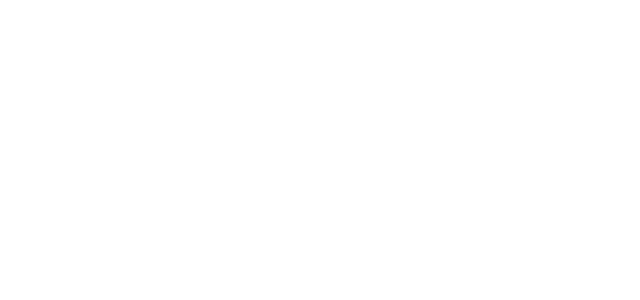
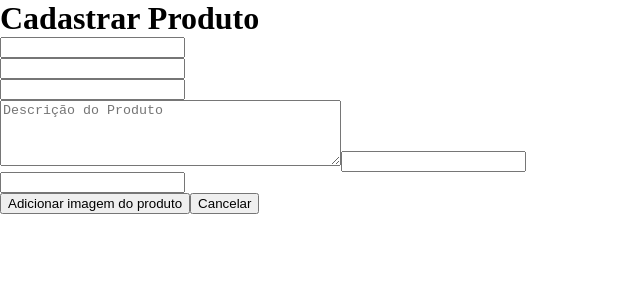
Before and after one commit to SintaxeNervosa/discoxp-site, a React (Vite) app: page /admin/product/register in a window 1280 px wide. Before the commit this address had no page. Shown: the top 300 px of the page, without its empty margins (0-640 px from the left). Built offline with nearby package versions, Linux system fonts and the light colour scheme.

Commit message:
Começo imgs

```diff
--- a/package.json
+++ b/package.json
@@ -15,6 +15,7 @@
     "react-dom": "^19.1.1",
     "react-router-dom": "^7.8.2",
     "react-toastify": "^11.0.5",
+    "swiper": "^12.0.1",
     "toastify-js": "^1.12.0"
   },
   "devDependencies": {
--- a/src/Routes.jsx
+++ b/src/Routes.jsx
@@ -6,6 +6,7 @@ const ListUser = lazy(() => import("./pages/listUser/listUser"));
 const Choice = lazy(() => import("./pages/choice/choice"));
 const UserRegister = lazy(() => import("./pages/userForm/UserFormPage"));
 const UserFormEdit = lazy(() => import("./pages/userForm/edit/UserFormEdit"));
+const ProductRegister = lazy(() => import("./pages/productForm/ProductFormRegister"))
 
 export default function RouteWeb() {
   return (
@@ -13,11 +14,14 @@ export default function RouteWeb() {
       <BrowserRouter>
         <Suspense fallback={<div>Carregando...</div>}>
           <Routes>
+            {/*Usuarios*/}
             <Route path="/login" element={<Login />} />
             <Route path="/users" element={<ListUser />} />
             <Route path="/choice" element={<Choice />} />
             <Route path="admin/register" element={<UserRegister />} />
             <Route path="admin/edit/:userid" element={<UserFormEdit />} />
+            {/*Produto*/}
+            <Route path="/admin/product/register" element={<ProductRegister/>}/>
           </Routes>
         </Suspense>
       </BrowserRouter>
--- /dev/null
+++ b/src/components/form/ProductForm.jsx
@@ -0,0 +1,83 @@
+import "./ProductForm.scss";
+
+import React, { useState } from "react";
+import { Swiper, SwiperSlide } from "swiper/react";
+import { Navigation, Pagination, Thumbs } from "swiper/modules";
+import "swiper/css";
+import "swiper/css/navigation";
+import "swiper/css/pagination";
+import "swiper/css/thumbs";
+import "./ProductForm.scss";
+
+export default function ProductForm() {
+    const [images, setImagens] = useState([]);
+    const [thumbSwiper, setThumbSwiper] = useState(null);
+
+    function QualImagemDIV() {
+        document.getElementById("file").click();
+    }
+
+    function handleImageSelect(event) {
+        const arquivosSelecionados = event.target.files;
+
+        const arrayDeArquivos = Array.from(arquivosSelecionados);
+        setImagens(function (imagensAntigas) {
+            return [...imagensAntigas, ...arrayDeArquivos];
+        });
+    }
+    function exibirImagem(fili) {
+        return URL.createObjectURL(fili);
+    }
+
+    function removerImagem(index) {
+        const novasImagens = [...imagens];
+
+        novasImagens.splice(index, 1);
+
+        setImagens(novasImagens);
+    }
+
+    return (
+        <div id="ProductForm">
+            <header className="ProductForm-header">
+                <h1>Cadastrar Produto</h1>
+            </header>
+            <main className="ProductForm-main">
+                <aside>
+                    <div className="ProductForm-main-inputs">
+                        <p></p>
+                        <input type="text" />
+                    </div>
+                    <div className="ProductForm-main-inputs">
+                        <p></p>
+                        <input type="text" />
+                    </div>
+                    <div className="ProductForm-main-inputs">
+                        <p></p>
+                        <input type="text" />
+                    </div>
+                    <div className="ProductForm-main-descricao">
+                        <textarea
+                            cols="40"
+                            rows="4"
+                            placeholder="Descrição do Produto"
+                        ></textarea>
+                        <input type="text" />
+                    </div>
+                    <div className="ProductForm-main-inputs">
+                        <p></p>
+                        <input type="text" />
+                    </div>
+                </aside>
+                <figure className="ProductForm-images">
+                    {images.length > 0 ? <></> : <div></div>}
+                </figure>
+            </main>
+
+            <footer>
+                <button>Adicionar imagem do produto</button>
+                <button>Cancelar</button>
+            </footer>
+        </div>
+    );
+}
--- a/src/connection/apiService.js
+++ b/src/connection/apiService.js
@@ -1,8 +1,9 @@
-
 import * as user from './userPaths.js';
+import * as product from './productPaths.js'
 
 const ApiService = {
-    user
+    user,
+    product
 };
 
 export default ApiService;
--- /dev/null
+++ b/src/connection/productPaths.js
@@ -0,0 +1,45 @@
+import api from "../config/axiosConfig";
+
+//POST
+export const createProduct = async (product) => {
+    try {
+        const response = await api.post("/createProduct", product)
+        return response
+    } catch (error) {
+        throw error.response.data.message;
+    }
+}
+
+export const upImages = async (files, id) => {
+    try {
+        const formData = new FormData()
+
+        for (let i = 0; i < files.length; i++) {
+            formData.append("file", files[i])
+        }
+
+        const response = await api.post(`/images/${id}`, formData, {
+            headers: {
+                'Content-Type': 'multipart/form-data'
+            }
+        })
+        return response.data;
+    } catch (error) {
+         console.error('Erro em inserir as imagens de produto:', {
+            Details: error.response?.data,
+            Status: error.response?.status
+        });
+        throw error;
+    }
+}
+
+//GET
+export const getImages = async (id) => {
+    try {
+        const response = await api.get(`/product/${id}/images`)
+        return response.data
+    } catch (error) {
+           console.error("Erro ao buscar imagens do produto:", error);
+        throw error;
+    }
+}
--- /dev/null
+++ b/src/pages/productForm/ProductFormRegister.jsx
@@ -0,0 +1,9 @@
+import ProductForm from "../../components/form/ProductForm"
+
+export default function ProductRegister(){
+    return(
+        <div>
+            <ProductForm/>
+        </div>
+    )
+}
```
Also changed, not shown: src/components/form/ProductForm.scss (added), 1 other file (tests, documents, lock files or other folders).
